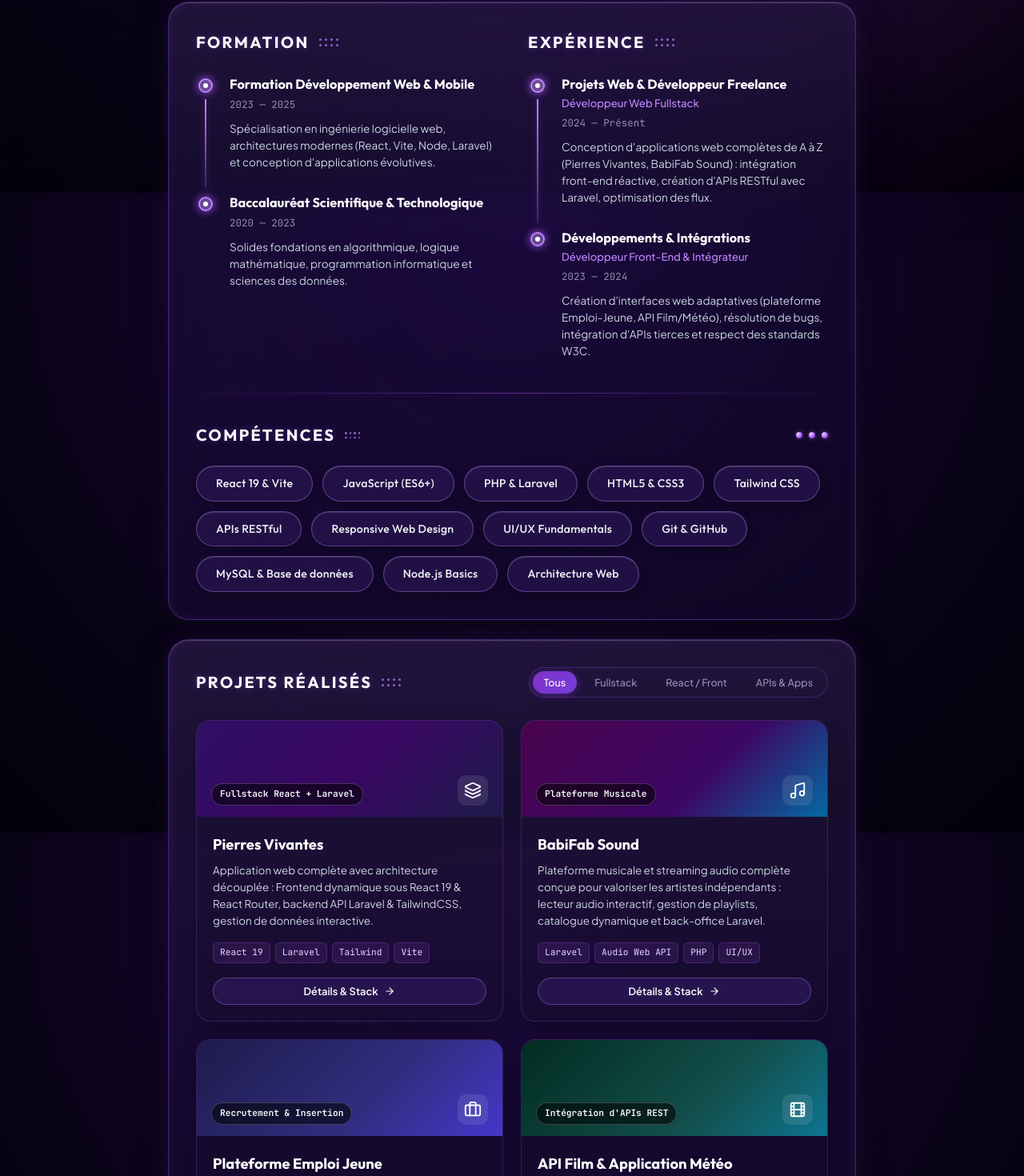
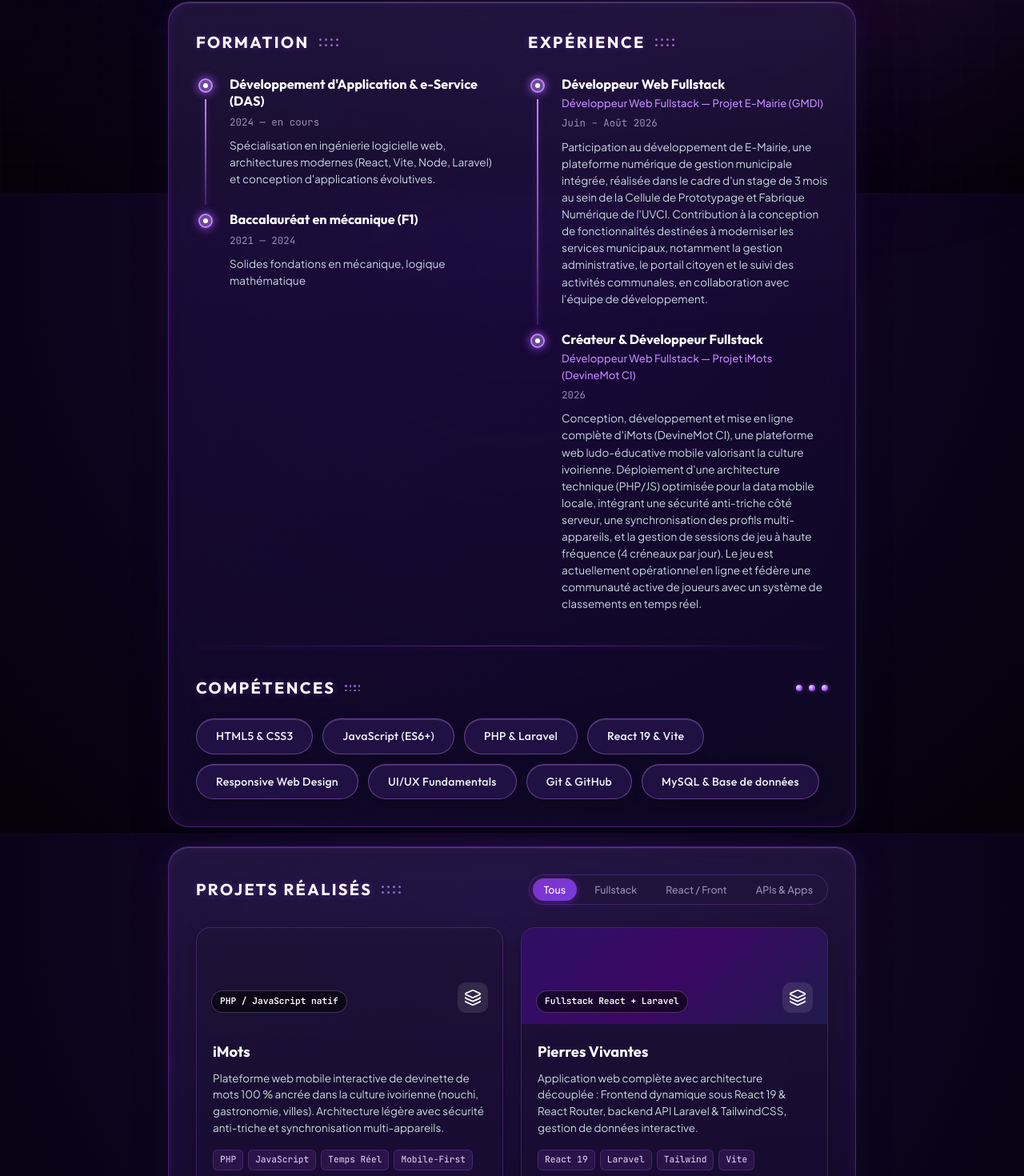
Before and after one commit to DavidAtse/cv-en-ligne, a React (Vite) app: page / in a window 1280 px wide. Shown: the part 559-2029 px from the top of the page at 80% size. Built offline with nearby package versions, Linux system fonts and the light colour scheme; the HTML template or start-up script is replaced by a standard one.

Commit message:
Mise à jour du CV : parcours, expériences (E-Mairie, iMots) et compétences

```diff
--- a/src/data/resumeData.js
+++ b/src/data/resumeData.js
@@ -7,59 +7,71 @@ export const candidateData = {
   githubDisplay: "GITHUB.COM/DAVIDATSE",
   location: "Abidjan, Côte d'Ivoire & Télétravail",
   status: "DISPONIBLE POUR PROJETS & CDI / CDD",
-  bio: "Développeur Web & Fullstack passionné par la conception d'applications web modernes, réactives et hautement performantes. Doté d'une solide expertise en front-end (React, Vite, JavaScript ES6+) et back-end (PHP, Laravel, APIs REST), je m'attache à créer des expériences utilisateur fluides et à relever des défis techniques stimulants."
+  bio: "Développeur Web & Fullstack passionné par la conception d'applications web modernes, réactives et hautement performantes. Doté d'une solide expertise en front-end (React, Vite, JavaScript ES6+) et back-end (PHP, Laravel), je m'attache à créer des expériences utilisateur fluides et à relever des défis techniques stimulants."
 };
 
 export const educationData = [
   {
     id: "edu1",
-    title: "Formation Développement Web & Mobile",
-    institution: "Spécialisation Ingénierie Web",
-    date: "2023 — 2025",
+    title: "Développement d'Application & e-Service (DAS)",
+    institution: "Université Virtuelle de Côte d'Ivoire (UVCI)",
+    date: "2024 — en cours",
     desc: "Spécialisation en ingénierie logicielle web, architectures modernes (React, Vite, Node, Laravel) et conception d'applications évolutives."
   },
   {
     id: "edu2",
-    title: "Baccalauréat Scientifique & Technologique",
-    institution: "Sciences & Informatique",
-    date: "2020 — 2023",
-    desc: "Solides fondations en algorithmique, logique mathématique, programmation informatique et sciences des données."
+    title: "Baccalauréat en mécanique (F1)",
+    institution: "Lycée Technique d'Abidjan (LTA)",
+    date: "2021 — 2024",
+    desc: "Solides fondations en mécanique, logique mathématique"
   }
 ];
 
 export const experienceData = [
   {
     id: "exp1",
-    title: "Projets Web & Développeur Freelance",
-    role: "Développeur Web Fullstack",
-    date: "2024 — Présent",
-    desc: "Conception d'applications web complètes de A à Z (Pierres Vivantes, BabiFab Sound) : intégration front-end réactive, création d'APIs RESTful avec Laravel, optimisation des flux."
+    title: "Développeur Web Fullstack",
+    role: "Développeur Web Fullstack — Projet E-Mairie (GMDI)",
+    date: "Juin – Août 2026",
+    desc: "Participation au développement de E-Mairie, une plateforme numérique de gestion municipale intégrée, réalisée dans le cadre d'un stage de 3 mois au sein de la Cellule de Prototypage et Fabrique Numérique de l'UVCI. Contribution à la conception de fonctionnalités destinées à moderniser les services municipaux, notamment la gestion administrative, le portail citoyen et le suivi des activités communales, en collaboration avec l'équipe de développement."
   },
   {
-    id: "exp2",
-    title: "Développements & Intégrations",
-    role: "Développeur Front-End & Intégrateur",
-    date: "2023 — 2024",
-    desc: "Création d'interfaces web adaptatives (plateforme Emploi-Jeune, API Film/Météo), résolution de bugs, intégration d'APIs tierces et respect des standards W3C."
+    id: "exp-imots",
+    title: "Créateur & Développeur Fullstack",
+    role: "Développeur Web Fullstack — Projet iMots (DevineMot CI)",
+    date: "2026",
+    desc: "Conception, développement et mise en ligne complète d'iMots (DevineMot CI), une plateforme web ludo-éducative mobile valorisant la culture ivoirienne. Déploiement d'une architecture technique (PHP/JS) optimisée pour la data mobile locale, intégrant une sécurité anti-triche côté serveur, une synchronisation des profils multi-appareils, et la gestion de sessions de jeu à haute fréquence (4 créneaux par jour). Le jeu est actuellement opérationnel en ligne et fédère une communauté active de joueurs avec un système de classements en temps réel."
   }
 ];
 
 export const skillsData = [
-  "React 19 & Vite",
+  "HTML5 & CSS3",
   "JavaScript (ES6+)",
   "PHP & Laravel",
-  "HTML5 & CSS3",
-  "Tailwind CSS",
-  "APIs RESTful",
+  "React 19 & Vite",
   "Responsive Web Design",
   "UI/UX Fundamentals",
   "Git & GitHub",
   "MySQL & Base de données",
-  "Node.js Basics",
-  "Architecture Web"
 ];
 
 export const projectsData = [
+  {
+    id: "imots-devinemot-ci",
+    title: "iMots",
+    category: "Jeu Ludo-Éducatif Web",
+    badge: "PHP / JavaScript natif",
+    bannerClass: "project-banner-imots",
+    desc: "Plateforme web mobile interactive de devinette de mots 100 % ancrée dans la culture ivoirienne (nouchi, gastronomie, villes). Architecture légère avec sécurité anti-triche et synchronisation multi-appareils.",
+    tags: ["PHP", "JavaScript", "Temps Réel", "Mobile-First"],
+    highlights: [
+      "Mécanique addictive avec 4 créneaux par jour et indicateur de proximité thermique",
+      "Sécurité anti-triche côté serveur et synchronisation des profils multi-appareils",
+      "Génération instantanée de fiches pédagogiques et culturelles à la victoire",
+      "Architecture légère et optimisée pour une faible consommation de data mobile",
+      "Gestion dynamique de classements (Leaderboard) et profils joueurs en temps réel"
+    ]
+  },
   {
     id: "pierres",
     title: "Pierres Vivantes",
@@ -90,21 +102,6 @@ export const projectsData = [
       "Conception rigoureuse basée sur un cahier des charges fonctionnel et technique",
       "Interface d'administration Laravel pour la gestion du contenu musical",
       "Design moderne axé sur une excellente expérience auditeur"
-    ]
-  },
-  {
-    id: "emploi",
-    title: "Plateforme Emploi Jeune",
-    category: "react fullstack",
-    badge: "Recrutement & Insertion",
-    bannerClass: "project-banner-emploi",
-    desc: "Solution web dédiée à l'orientation et à la mise en relation entre recruteurs et jeunes talents. Filtrage d'offres en direct, dépôt de candidatures et interface ergonomique.",
-    tags: ["JavaScript", "HTML5/CSS3", "Responsive", "UI moderne"],
-    highlights: [
-      "Filtrage instantané et recherche multi-critères des opportunités",
-      "Formulaires de contact et de candidature avec validation en temps réel",
-      "Architecture front-end responsive pensée pour une utilisation sur smartphone et tablette",
-      "Structure sémantique accessible et optimisée pour le référencement"
     ]
   },
   {
```
